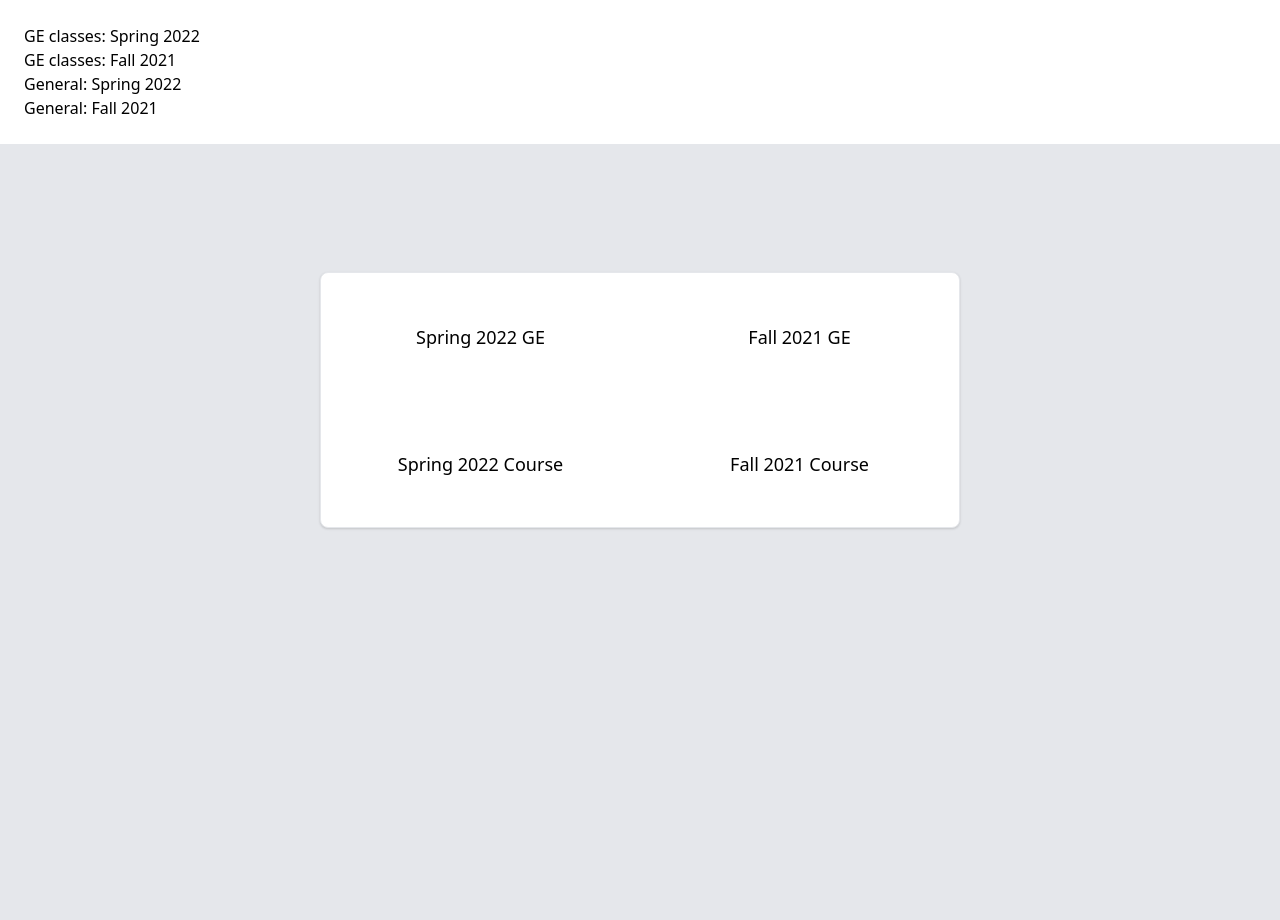
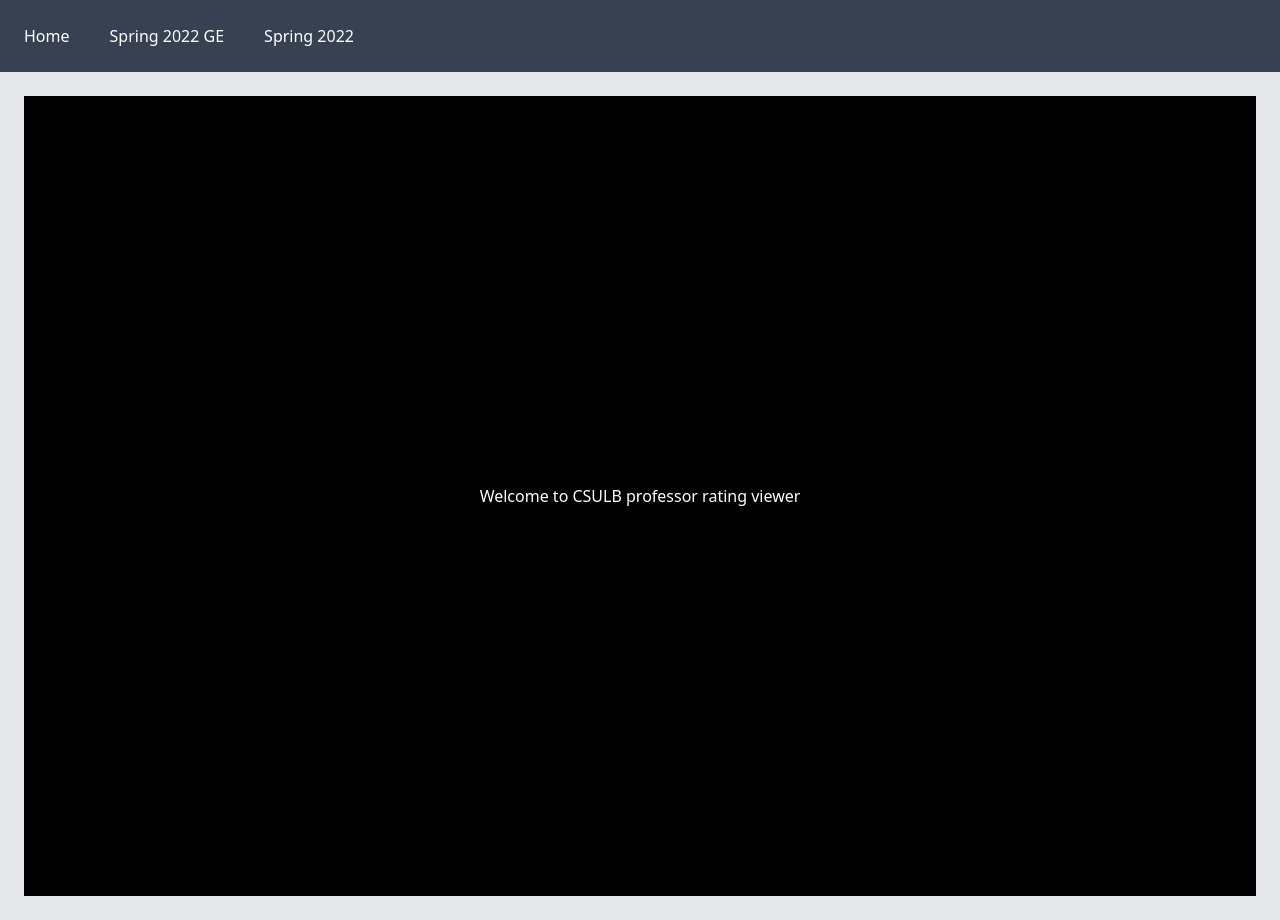
Before and after one commit to Bundy-Mundi/rate-my-professor-api, a Flask app: page / in a window 1280 px wide. Before the commit the page ends 529 px from the top, so only its background shows below. Run offline with Flask 2, Linux system fonts and the light colour scheme.

Commit message:
Changed UI, deleted Fall 2021 classes

```diff
--- a/app/main.py
+++ b/app/main.py
@@ -33,7 +33,7 @@ def list_data(term, year, by):
 
 @app.route("/")
 def home_view():
-        return render_template("index.html")
+        return render_template("index.html", home=True)
 
 @app.route("/spring")
 def spring_view():
--- a/app/templates/index.html
+++ b/app/templates/index.html
@@ -17,51 +17,28 @@
     <title>Professor Rating | CSULB</title>
 </head>
 <body class="bg-gray-200">
-    <header class="">
-        <nav class="bg-white p-6">
-            <ul>
-                <li>
-                    <a href="/spring?year=2022&by=ge">GE classes: Spring 2022</a>
+    <header class="sticky top-0 bg-gray-700 text-white z-50">
+        <nav class="p-6">
+            <ul class="flex justify-evenly items-center lg:justify-start">
+                <li class="lg:mr-10">
+                    <a href="/">Home</a>
                 </li>
-                <li>
-                    <a href="/fall?year=2021&by=ge">GE classes: Fall 2021</a>
+                <li class="lg:mr-10">
+                    <a href="/spring?year=2022&by=ge">Spring 2022 GE</a>
                 </li>
-                <li>
-                    <a href="/spring?year=2022&by=subject">General: Spring 2022</a>
-                </li>
-                <li>
-                    <a href="/fall?year=2021&by=subject">General: Fall 2021</a>
+                <li class="lg:mr-10">
+                    <a href="/spring?year=2022&by=subject">Spring 2022</a>
                 </li>
             </ul>
         </nav>
     </header>
-    <main class="p-6">
-        {% if (not content and not data) %}
-            <div class="absolute grid grid-cols-2 bg-white border shadow rounded-lg top-1/2 left-1/2 w-6/12 h-64" style="transform: translate(-50%, -50%);">
-                <a class="flex items-center justify-center hover:bg-gray-500 hover:text-gray-200 h-full w-full" href="/spring?year=2022&by=ge">
-                    <div class="flex items-center justify-center text-lg">
-                        <p>Spring 2022 GE</p>
+    <main class="p-6 relative z-0">
+        {% if home %}
+            <div class="relative flex items-center justify-center h-screen w-full bg-black">
+                <h1 class="text-white absolute top-1/2 left-1/2" style="transform: translate(-50%, -50%);">Welcome to CSULB professor rating viewer</h1>
             </div>
-                </a>
-                <a class="flex items-center justify-center hover:bg-gray-500 hover:text-gray-200 h-full w-full" href="/fall?year=2021&by=ge">
-                    <div class="flex items-center justify-center text-lg">
-                        <p>Fall 2021 GE</p>
-                    </div>
-                </a>
-                <a class="flex items-center justify-center hover:bg-gray-500 hover:text-gray-200 h-full w-full" href="/spring?year=2022&by=subject">
-                    <div class="flex items-center justify-center text-lg">
-                        <p>Spring 2022 Course</p>
-                    </div>
-                </a>
-                <a class="flex items-center justify-center hover:bg-gray-500 hover:text-gray-200 h-full w-full" href="/fall?year=2021&by=subject">
-                    <div class="flex items-center justify-center text-lg">
-                        <p>Fall 2021 Course</p>
-                    </div>
-                </a>
-            </div>
-        {% endif %}
+        {% else %}
             <div class="h-full w-full">
-
                 {% if content %}
                     {% for item in content %}
                     <a class="h-full w-full" href="/{{term}}?year={{year}}&by={{by}}&q={{item.code}}">
@@ -85,17 +62,17 @@
                                         <div class="text-red-700 flex justify-between items-end w-64"><p>Rating: {{item.rating}}</p><p class="text-lg">/ 5.0</p></div>
                                     {% endif %}
                                 </div>
-                            <div class="my-4 flex justify-between ">
-                                <div class="">
+                                <div class="my-4 lg:flex lg:justify-between">
+                                    <div class="font-light text-xl mb-3">
                                         <p>Professor: {{item.fullname}}</p>
-                                    <p>Course Name: {{item.course_name}}</p>
-                                    <p>Course Code: {{item.course_code}}</p>
-                                    <p>Professor Major: {{item.major}}</p>
+                                        <p>Major: {{item.major}}</p>
                                     </div>
-                                <div class="">
+                                    <div class="mb-3 font-semibold text-xs lg:text-base">
                                         <p>Take Again: {{item.takeAgain}}</p>
                                         <p>Class ID for Enrollment: {{item.classID}}</p>
                                         <p>Difficulty: {{item.difficulty}}</p>
+                                        <p>Course Name: {{item.course_name}}</p>
+                                        <p>Course Code: {{item.course_code}}</p>
                                     </div>
                                 </div>
                             </div>
@@ -104,6 +81,20 @@
                     {% endfor %}
                 {% endif %}
             </div>
+            {% if not content and not data %}
+                <div>
+                    <p>The result you are looking for is not available.</p>
+                    <p>This maybe because ...</p>
+                    <p>The course description data has not been completely updated yet.</p>
+                    <p>We ignore the data which has the professor name with "Staff."</p>
+                    <a href="/">
+                        <button class="border px-6 py-3 rounded bg-gray-700 text-white">
+                            Go back to home
+                        </button>
+                    </a>
+                </div>
+            {% endif %}
+        {% endif %} <!-- Home conditional statement ends here -->
     </main>
     <footer></footer>
 </body>
```
Lines whose indentation alone changed are shown as unchanged.
